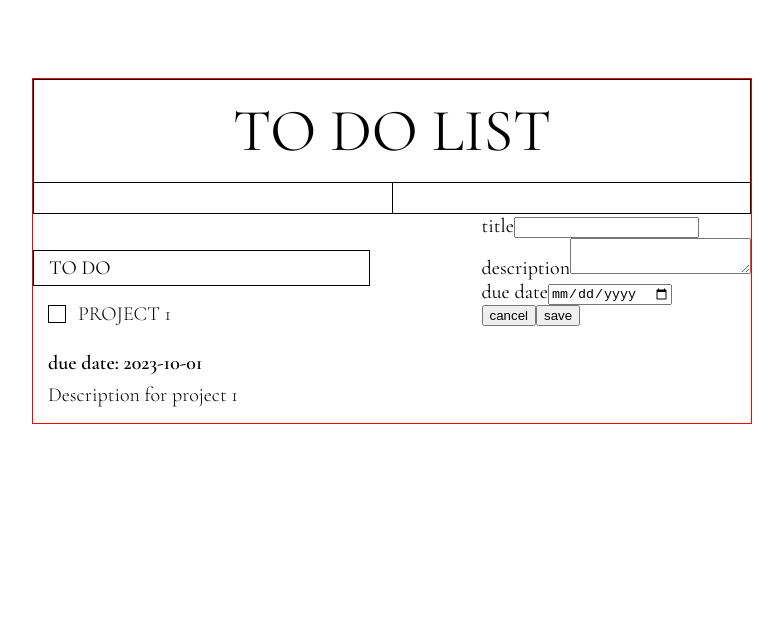
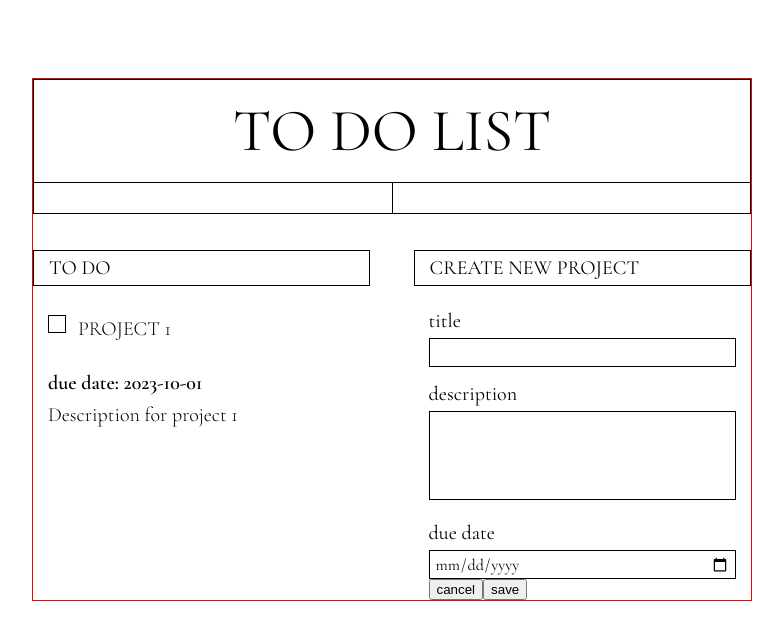
Before and after one commit to 000begana000/todolist, a React (Vite) app: page / in a window 1280 px wide. Shown: the top 640 px of the page, without its empty margins (248-1031 px from the left). Built offline with nearby package versions, Linux system fonts and the light colour scheme.

Commit message:
style: NewProject component

```diff
--- a/src/components/NewProject/NewProject.jsx
+++ b/src/components/NewProject/NewProject.jsx
@@ -1,4 +1,6 @@
 import { useRef } from "react";
+
+import classes from "./NewProject.module.css";
 
 import Input from "../UI/Input";
 import Button from "../UI/Button";
@@ -35,12 +37,15 @@ export default function NewProject({ onCreate }) {
   }
 
   return (
-    <div>
+    <section className={classes.newProject}>
+      <h1 className={classes.newProjectHeading}>Create New Project</h1>
+      <div className={classes.container}>
         <Input type="text" label="title" ref={title} />
         <Input label="description" textarea ref={description} />
         <Input type="date" label="due date" ref={dueDate} />
         <Button button="cancel" onClick={handleCancel} />
         <Button button="save" onClick={handleSave} />
       </div>
+    </section>
   );
 }
--- /dev/null
+++ b/src/components/NewProject/NewProject.module.css
@@ -0,0 +1,17 @@
+.newProject {
+  margin-top: 36px;
+  width: 47%;
+}
+
+.newProjectHeading {
+  margin: 0;
+  border: 1px solid black;
+  padding: 5px 0 5px 15px;
+  text-transform: uppercase;
+  font-size: 20px;
+  font-weight: 400;
+}
+
+.container {
+  padding: 8px 15px 0 15px;
+}
--- a/src/components/UI/Input.jsx
+++ b/src/components/UI/Input.jsx
@@ -1,8 +1,14 @@
+import classes from "./Input.module.css";
+
 export default function Input({ label, textarea, ...props }) {
   return (
     <p>
       <label>{label}</label>
-      {textarea ? <textarea {...props} /> : <input {...props} />}
+      {textarea ? (
+        <textarea {...props} className={classes.text} />
+      ) : (
+        <input {...props} />
+      )}
     </p>
   );
 }
--- /dev/null
+++ b/src/components/UI/Input.module.css
@@ -0,0 +1,33 @@
+label {
+  display: block;
+  font-size: 20px;
+  margin-bottom: 5px;
+  margin-top: 15px;
+}
+
+input {
+  all: unset;
+  border-radius: 0;
+  border: 1px solid black;
+  font-size: 16px;
+  height: 29px;
+  width: 100%;
+  padding: 5px;
+  box-sizing: border-box;
+}
+
+.input:focus {
+  outline: none;
+  border: 1px solid black;
+  padding: 5px;
+}
+
+.text {
+  all: unset;
+  border-radius: 0;
+  border: 1px solid black;
+  height: 89px;
+  width: 100%;
+  padding: 5px;
+  box-sizing: border-box;
+}
```
Lines whose indentation alone changed are shown as unchanged.
